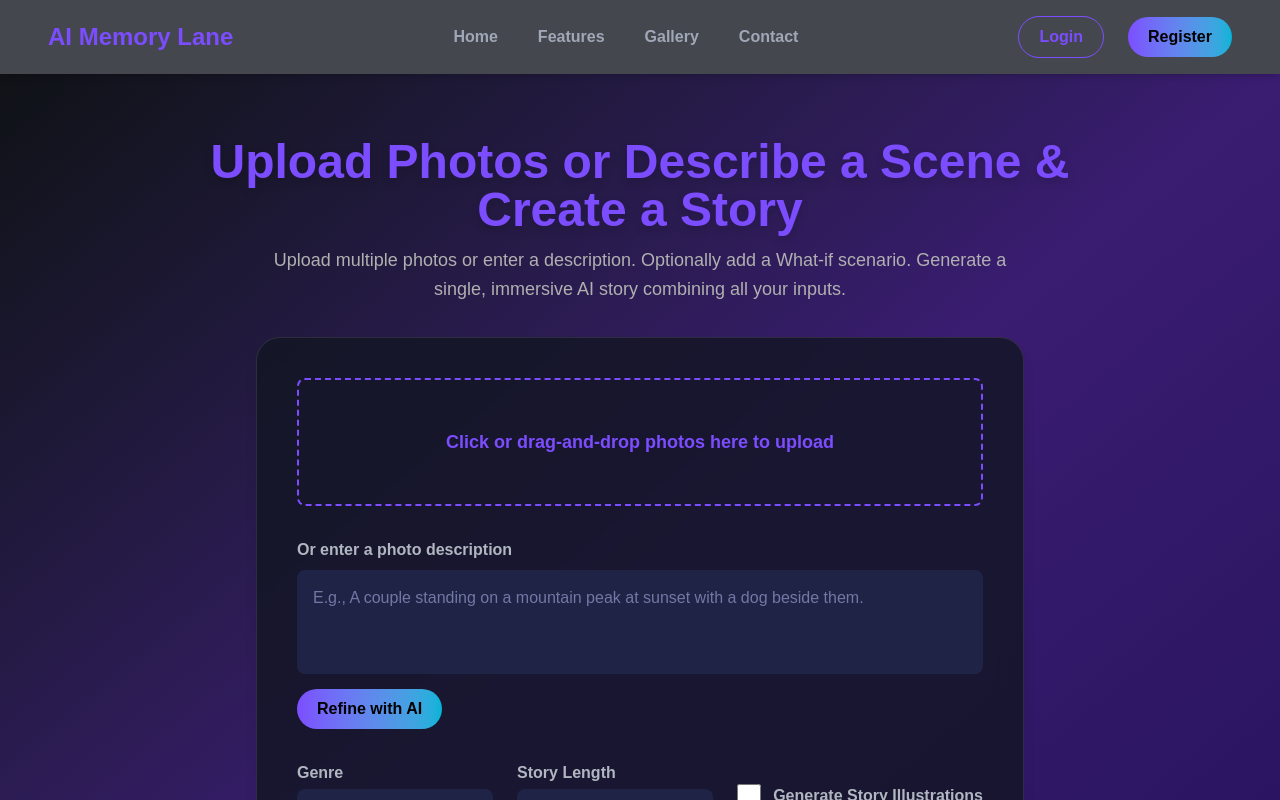
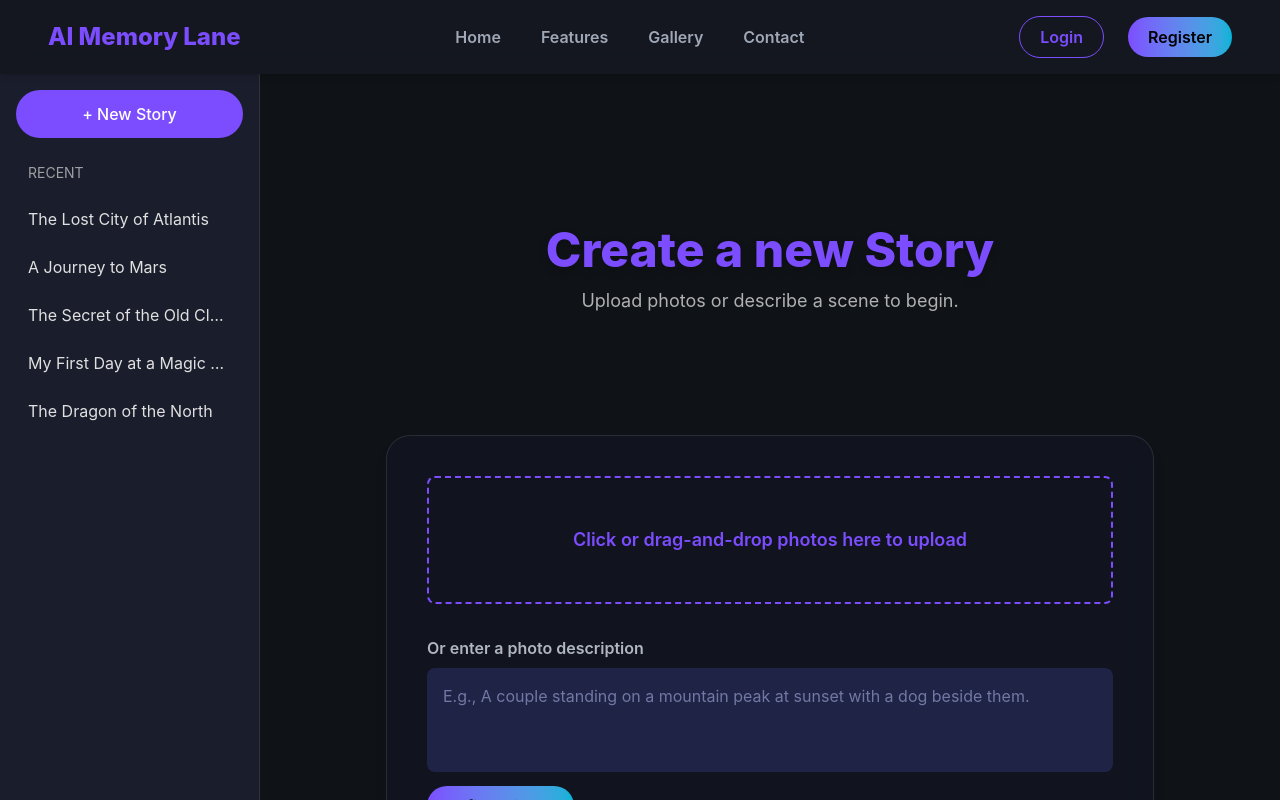
Before and after one commit to Anway001/AI_Memory_Space, a Next.js app: page /upload in a window 1280 px wide. Shown: the top 800 px of the page. Built offline with nearby package versions, Linux system fonts and the light colour scheme.

Commit message:
css changes done in upload section

```diff
--- a/src/app/upload/page.js
+++ b/src/app/upload/page.js
@@ -1,7 +1,90 @@
 'use client';
 
 import { useState, useEffect } from "react";
+import styled from 'styled-jsx/style';
 
+// Mock data for recent stories - you would fetch this from your backend
+const mockRecentStories = [
+  { id: 'cuid1', title: 'The Lost City of Atlantis' },
+  { id: 'cuid2', title: 'A Journey to Mars' },
+  { id: 'cuid3', title: 'The Secret of the Old Clock' },
+  { id: 'cuid4', title: 'My First Day at a Magic School' },
+  { id: 'cuid5', title: 'The Dragon of the North' },
+];
+
+function Sidebar({ onNewStory }) {
+  const [stories, setStories] = useState(mockRecentStories);
+
+  return (
+    <div className="sidebar">
+      <button className="new-story-btn" onClick={onNewStory}>
+        + New Story
+      </button>
+      <div className="recents">
+        <h4>Recent</h4>
+        <ul>
+          {stories.map((story) => (
+            <li key={story.id} className="recent-item">
+              {story.title}
+            </li>
+          ))}
+        </ul>
+      </div>
+      <style jsx>{`
+        .sidebar {
+          background-color: #1a1d2c; /* Darker shade from palette */
+          padding: 16px;
+          height: 100vh;
+          display: flex;
+          flex-direction: column;
+          width: 260px;
+          border-right: 1px solid #333;
+        }
+        .new-story-btn {
+          background-color: #7C4DFF;
+          color: white;
+          border: none;
+          border-radius: 24px;
+          padding: 12px 24px;
+          font-size: 1rem;
+          font-weight: 500;
+          cursor: pointer;
+          margin-bottom: 24px;
+          transition: background-color 0.2s;
+          text-align: center;
+        }
+        .new-story-btn:hover {
+          background-color: #6b3fef;
+        }
+        .recents h4 {
+          font-size: 0.875rem;
+          color: #a0a0a0;
+          margin-bottom: 12px;
+          padding-left: 12px;
+          text-transform: uppercase;
+        }
+        .recents ul {
+          list-style: none;
+          padding: 0;
+          margin: 0;
+        }
+        .recent-item {
+          padding: 12px;
+          border-radius: 4px;
+          cursor: pointer;
+          white-space: nowrap;
+          overflow: hidden;
+          text-overflow: ellipsis;
+          transition: background-color 0.2s;
+          color: #E0E0E0;
+        }
+        .recent-item:hover {
+          background-color: #2a2d3d;
+        }
+      `}</style>
+    </div>
+  );
+}
 
 export default function Upload() {
   const [images, setImages] = useState([]);
@@ -155,17 +238,38 @@ export default function Upload() {
     alert("Story copied to clipboard!");
   }
 
+  const handleNewStory = () => {
+    // Reset all the state for a new story generation
+    setImages([]);
+    setDescription("");
+    setGenre("Fantasy");
+    setStoryLength("Short");
+    setGenerateIllustrations(false);
+    setWhatIf("");
+    setStory(null);
+    setUserAudio(null);
+    setLoading(false);
+    setLoadingMessage("");
+    console.log('Starting a new story...');
+  };
+
   return (
-    <div className="min-h-screen bg-gradient-to-br from-[#0f1216] via-[#3a1c71] to-[#24125a] text-[#E0E0E0] flex flex-col items-center py-16 px-6">
-      <h1 className="text-5xl font-extrabold mb-3 text-[#7C4DFF] drop-shadow-lg text-center max-w-4xl">
-        Upload Photos or Describe a Scene & Create a Story
+    <div className="page-container">
+      <Sidebar onNewStory={handleNewStory} />
+      <div className="main-content">
+        <div className="content-wrapper">
+          {!story && !loading && (
+            <div className="welcome-message">
+              <h1 className="text-5xl font-extrabold mb-3 text-[#7C4DFF] drop-shadow-lg">
+                Create a new Story
               </h1>
-      <p className="max-w-3xl text-lg mb-8 text-center text-[#B0B0B0] leading-relaxed">
-        Upload multiple photos or enter a description. Optionally add a What-if scenario. Generate a single, immersive AI story combining all your inputs.
+              <p className="text-lg text-[#B0B0B0] leading-relaxed">
+                Upload photos or describe a scene to begin.
               </p>
+            </div>
+          )}
 
           <form onSubmit={handleSubmit} className="w-full max-w-3xl bg-[#121622cc] backdrop-blur-md rounded-3xl p-10 shadow-lg border border-white/10 space-y-8">
-
             {/* Upload Section */}
             <label
               htmlFor="file-upload"
@@ -290,25 +394,27 @@ export default function Upload() {
               />
             </div>
 
-        {/* Submit Button & Loader */}
+            {/* Submit Button */}
             <button
               type="submit"
               disabled={loading || (images.length === 0 && !description.trim())}
-          className={`w-full py-4 rounded-full text-black text-xl font-extrabold transition ${
-            loading || (images.length === 0 && !description.trim())
+              className={`w-full py-4 rounded-full text-black text-xl font-extrabold transition ${loading || (images.length === 0 && !description.trim())
                   ? "bg-gray-600 cursor-not-allowed"
                   : "bg-gradient-to-r from-[#7C4DFF] to-[#00B4D8] hover:brightness-110"
                 }`}
             >
               {loading ? 'Generating...' : 'Generate Memories'}
             </button>
+          </form>
+
+          {/* Loader and Story Output */}
+          <div className="w-full max-w-3xl mt-8">
             {loading && loadingMessage && (
               <div className="text-center text-lg text-[#B0B0B0] animate-pulse mt-6">
                 {loadingMessage}
               </div>
             )}
 
-        {/* Story Output */}
             {story && (
               <div className="mt-8 rounded-2xl shadow-xl bg-[#1E2541CC] p-5 flex flex-col items-center">
                 <p className="text-base mb-3 text-[#b0b7c1] text-left px-2 whitespace-pre-wrap">{story.text}</p>
@@ -320,12 +426,10 @@ export default function Upload() {
                   />
                 )}
 
-            {/* The audio player will now only show up if story.audioUrl exists */}
                 {story.audioUrl && (
                   <audio controls src={story.audioUrl} className="mb-3 w-full rounded-lg shadow" />
                 )}
 
-            {/* Upload audio */}
                 <label className="text-sm underline cursor-pointer mb-2 text-[#7C4DFF] hover:text-[#00B4D8]">
                   Upload Your Audio
                   <input
@@ -339,7 +443,6 @@ export default function Upload() {
                   <audio controls src={userAudio} className="mb-3 w-full rounded-lg shadow" />
                 )}
 
-            {/* Actions */}
                 <div className="flex gap-2 w-full">
                   <button
                     type="button"
@@ -347,7 +450,7 @@ export default function Upload() {
                     className="flex-1 py-2 rounded-full bg-gradient-to-r from-[#7C4DFF] to-[#00B4D8] text-black font-semibold hover:brightness-110 transition"
                   >
                     Save
-    _          </button>
+                  </button>
                   <button
                     type="button"
                     onClick={downloadStory}
@@ -365,7 +468,40 @@ export default function Upload() {
                 </div>
               </div>
             )}
-      </form>
+          </div>
+        </div>
+      </div>
+      <style jsx global>{`
+        body {
+          margin: 0;
+          font-family: -apple-system, BlinkMacSystemFont, 'Segoe UI', Roboto,
+            'Helvetica Neue', Arial, sans-serif;
+          background-color: #0f1216;
+        }
+      `}</style>
+      <style jsx>{`
+        .page-container {
+          display: flex;
+          height: 100vh;
+          color: #E0E0E0;
+        }
+        .main-content {
+          flex-grow: 1;
+          overflow-y: auto;
+          padding: 2rem;
+          display: flex;
+          flex-direction: column;
+          align-items: center;
+        }
+        .content-wrapper {
+          width: 100%;
+          max-width: 48rem; /* 768px */
+        }
+        .welcome-message {
+          text-align: center;
+          margin: 15vh 0;
+        }
+      `}</style>
     </div>
   );
 }
```
Lines whose indentation alone changed are shown as unchanged.
